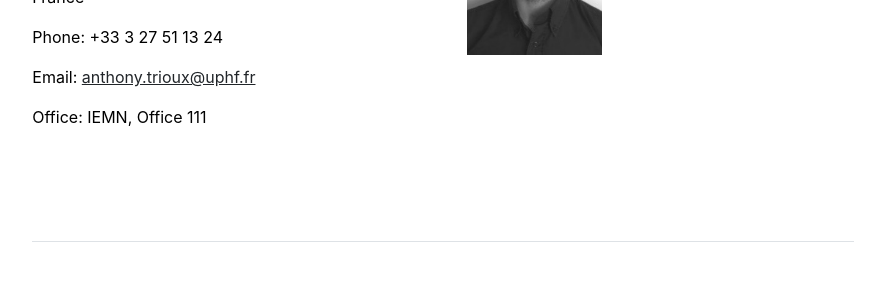
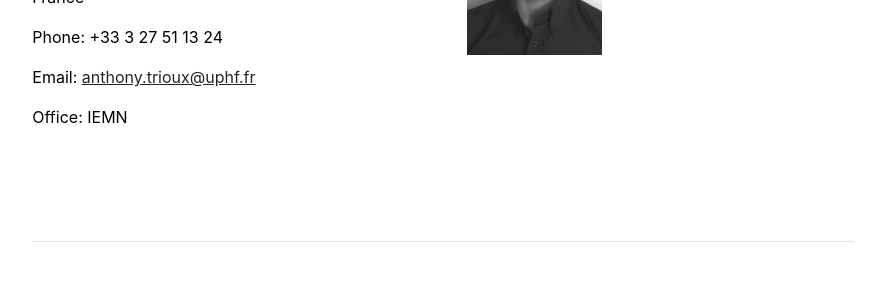
Before and after one commit to a-trioux/LVCT, a Jekyll site: the page built from contact.md, in a window 1280 px wide. Shown: the part 479-773 px from the top of the page, without its empty margins (197-1082 px from the left). Built offline with Jekyll 4.4.1, drawn with Linux system fonts in a browser that asks for light colours.

Commit message:
Update settings.yml

```diff
--- a/_data/settings.yml
+++ b/_data/settings.yml
@@ -25,4 +25,4 @@ social:
 - {icon: 'linkedin', link: 'https://fr.linkedin.com/in/anthony-trioux/en?original_referer='}
 
 contacts:
-- {name: 'Dr. Anthony Trioux', title: 'Associate Professor', department: 'Electronics Engineering', institution: 'Univ. Polytechnique Hauts-de-France/INSA Hauts-de-France', institution_address: 'Campus Mont Houy, Valenciennes, France', phone: '+33 3 27 51 13 24', email: '<a href="mailto:anthony.trioux@uphf.fr">anthony.trioux@uphf.fr</a>', office: 'IEMN, Office 111', image: 'assets/img/contact.jpg'}
+- {name: 'Dr. Anthony Trioux', title: 'Associate Professor', department: 'Electronics Engineering', institution: 'Univ. Polytechnique Hauts-de-France/INSA Hauts-de-France', institution_address: 'Campus Mont Houy, Valenciennes, France', phone: '+33 3 27 51 13 24', email: '<a href="mailto:anthony.trioux@uphf.fr">anthony.trioux@uphf.fr</a>', office: 'IEMN', image: 'assets/img/contact.jpg'}
```
